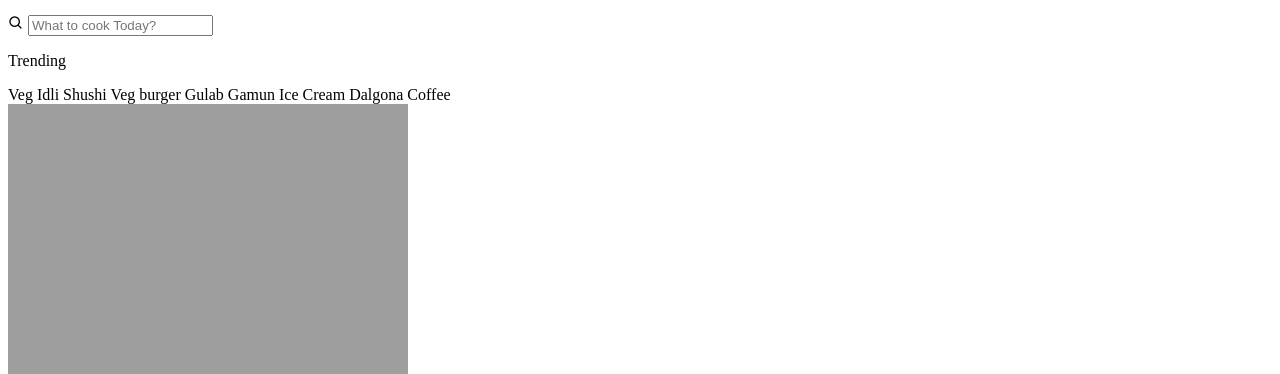
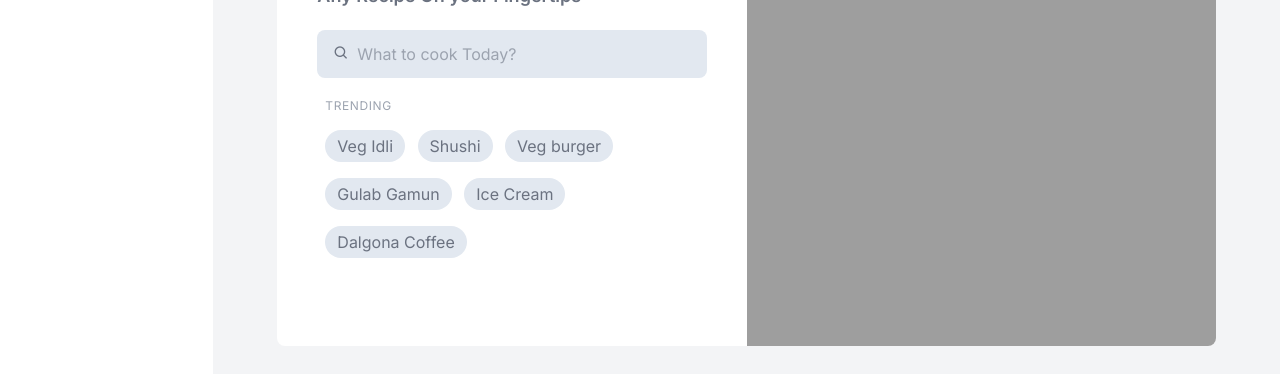
Before and after one commit to rishu541/recipe-jungle, a website: page index.html in a window 1280 px wide. Shown: the part 306-680 px from the top of the page. Drawn offline with nearby package versions, Linux system fonts and the light colour scheme; the site is published under a folder, as on GitHub Pages, so addresses that start at the root find nothing.

Commit message:
Bug Fixes

```diff
--- a/index.html
+++ b/index.html
@@ -4,7 +4,7 @@
     <meta charset="UTF-8" />
     <meta http-equiv="X-UA-Compatible" content="IE=edge" />
     <meta name="viewport" content="width=device-width, initial-scale=1.0" />
-    <link rel="stylesheet" href="/public/style.css" />
+    <link rel="stylesheet" href="./public/style.css" />
     <link
       href="https://unpkg.com/boxicons@2.1.1/css/boxicons.min.css"
       rel="stylesheet"
```
